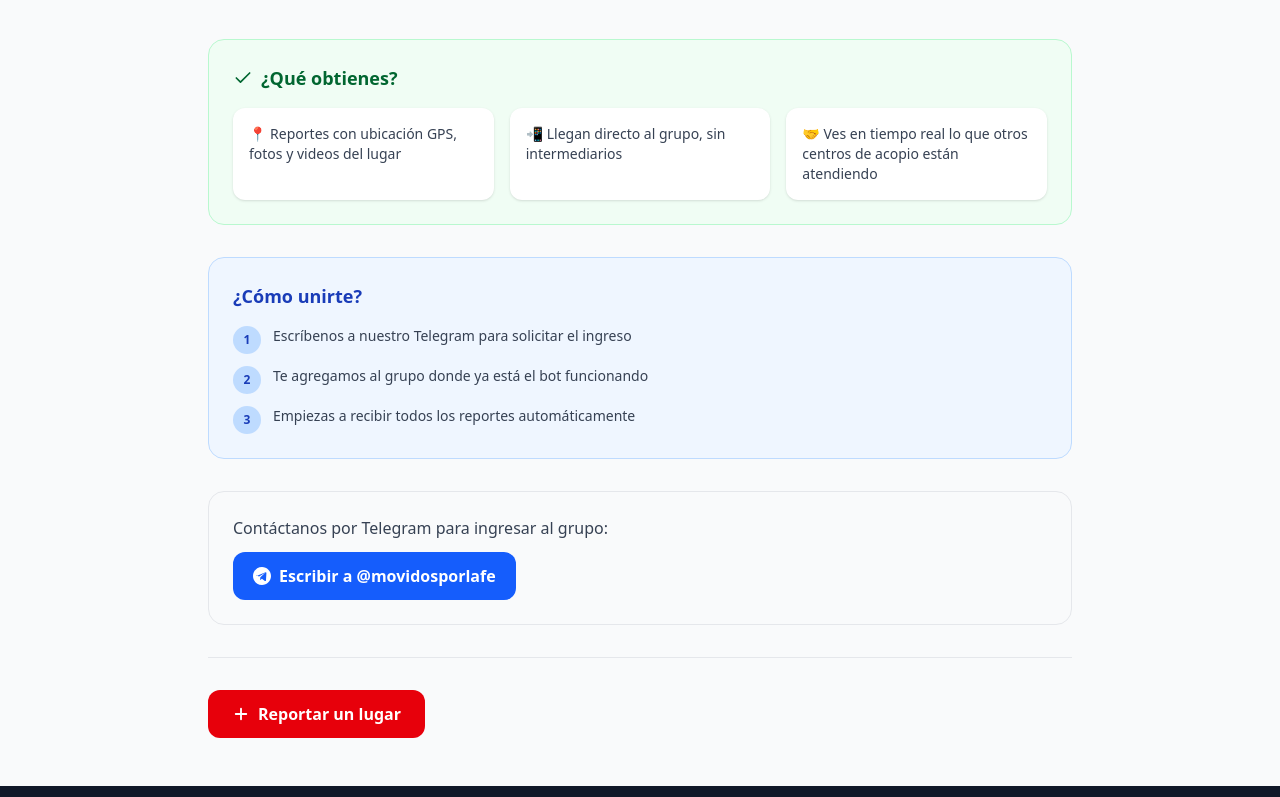
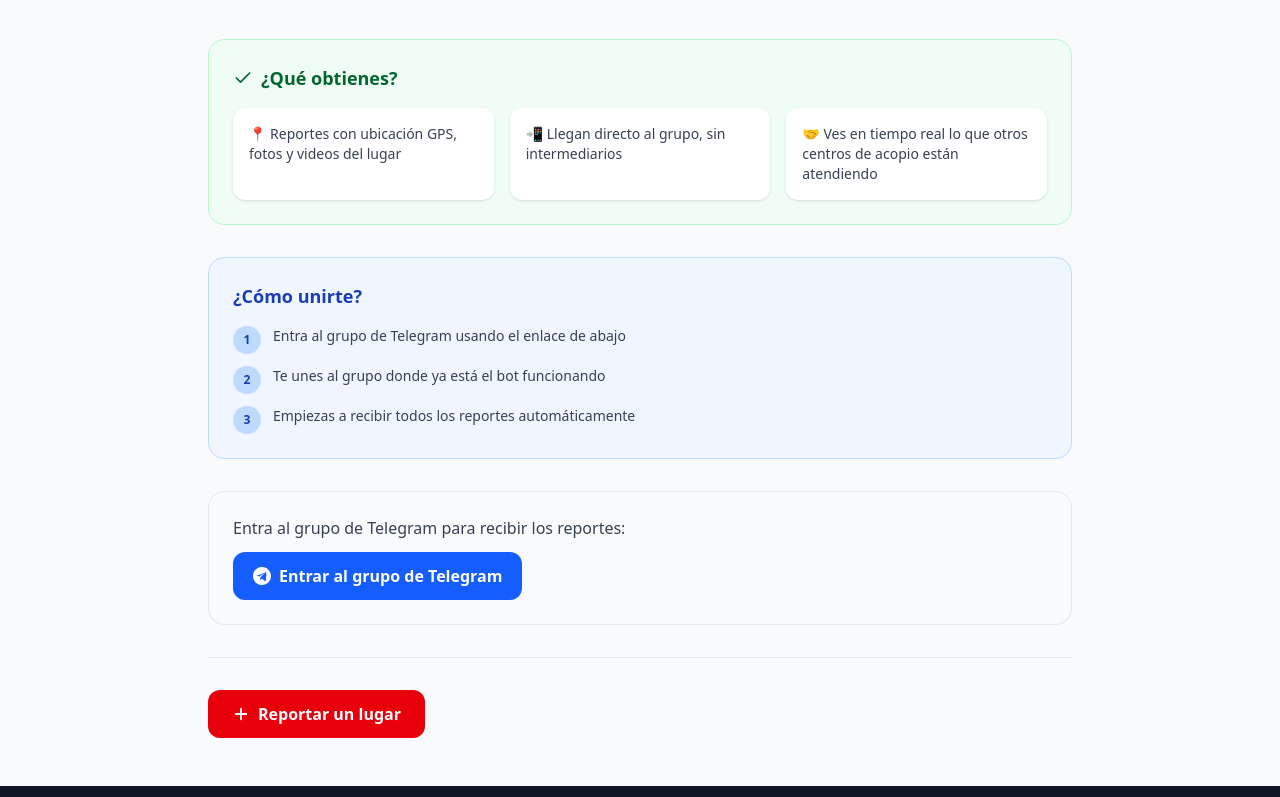
Before and after one commit to Th3Monarch/movidos-por-la-fe, a Next.js app: page /centro-acopio in a window 1280 px wide. Shown: the part 370-1167 px from the top of the page. Built offline with nearby package versions, Linux system fonts and the light colour scheme.

Commit message:
redirige al grupo de Telegram directo

```diff
--- a/src/app/centro-acopio/page.tsx
+++ b/src/app/centro-acopio/page.tsx
@@ -96,14 +96,14 @@ export default function CentroAcopioPage() {
       <div className="bg-gray-50 border border-gray-200 rounded-2xl p-6">
         <p className="text-gray-700 font-medium mb-3">{t("acopio.contact_text")}</p>
         <a
-          href="https://t.me/movidosporlafe"
+          href="https://t.me/+GRUPO_LINK_AQUI"
           target="_blank"
           className="inline-flex items-center gap-2 bg-blue-600 text-white px-5 py-3 rounded-xl hover:bg-blue-700 transition-colors font-semibold"
         >
           <svg width="18" height="18" viewBox="0 0 24 24" fill="currentColor">
             <path d="M12 0C5.373 0 0 5.373 0 12s5.373 12 12 12 12-5.373 12-12S18.627 0 12 0zM5.5 11.5l11.2-4.4c.5-.2 1 .1 1.1.6l.1.1-.6 10.2c-.1.5-.5.8-1 .8-.4 0-.7-.2-.9-.4l-3.5-2.9-1.7 1.6c-.2.2-.4.3-.7.3l.3-3.8 6.5-5.9c.2-.2 0-.3-.2-.2l-8 5.1-3.6-1.2c-.5-.2-.5-.5-.1-.6z" />
           </svg>
-          {lang === "es" ? "Escribir a @movidosporlafe" : "Message @movidosporlafe"}
+          {lang === "es" ? "Entrar al grupo de Telegram" : "Join the Telegram group"}
         </a>
       </div>
 
--- a/src/i18n/en.json
+++ b/src/i18n/en.json
@@ -83,10 +83,10 @@
   "acopio.benefit2": "They arrive directly to the group, no intermediaries",
   "acopio.benefit3": "See in real time what other relief centers are handling",
   "acopio.how_title": "How to join",
-  "acopio.how1": "Contact us on Telegram to request access",
-  "acopio.how2": "We add you to the group where the bot is already running",
+  "acopio.how1": "Join the Telegram group using the link below",
+  "acopio.how2": "You join the group where the bot is already running",
   "acopio.how3": "Start receiving all reports automatically",
-  "acopio.contact_text": "Contact us on Telegram to join the group:",
+  "acopio.contact_text": "Join the Telegram group to receive reports:",
   "footer.mission": "Movidos por la Fe is a voluntary, non-partisan initiative. We do not solicit or manage money. Our only goal is to facilitate gathering information about places that need help to coordinate assistance effectively.",
   "footer.emergency": "In case of a medical emergency, call rescue organizations. Always verify information before sharing.",
   "footer.problem": "Found a problem on the site?",
--- a/src/i18n/es.json
+++ b/src/i18n/es.json
@@ -83,10 +83,10 @@
   "acopio.benefit2": "Llegan directo al grupo, sin intermediarios",
   "acopio.benefit3": "Ves en tiempo real lo que otros centros de acopio están atendiendo",
   "acopio.how_title": "¿Cómo unirte?",
-  "acopio.how1": "Escríbenos a nuestro Telegram para solicitar el ingreso",
-  "acopio.how2": "Te agregamos al grupo donde ya está el bot funcionando",
+  "acopio.how1": "Entra al grupo de Telegram usando el enlace de abajo",
+  "acopio.how2": "Te unes al grupo donde ya está el bot funcionando",
   "acopio.how3": "Empiezas a recibir todos los reportes automáticamente",
-  "acopio.contact_text": "Contáctanos por Telegram para ingresar al grupo:",
+  "acopio.contact_text": "Entra al grupo de Telegram para recibir los reportes:",
   "footer.mission": "Movidos por la Fe es una iniciativa voluntaria y no partidista. No solicitamos ni gestionamos dinero. Nuestro único objetivo es facilitar la recopilación de información sobre lugares que necesitan ayuda para coordinar la asistencia de manera efectiva.",
   "footer.emergency": "Ante una emergencia médica, llama a los organismos de rescate. Verifica siempre la información antes de difundirla.",
   "footer.problem": "¿Encontraste un problema en el sitio?",
```
